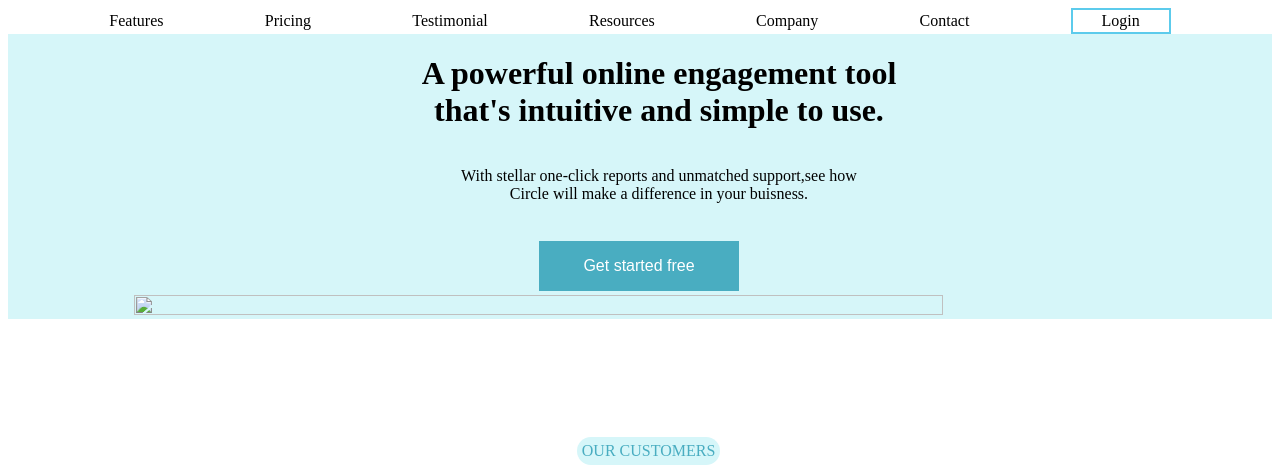
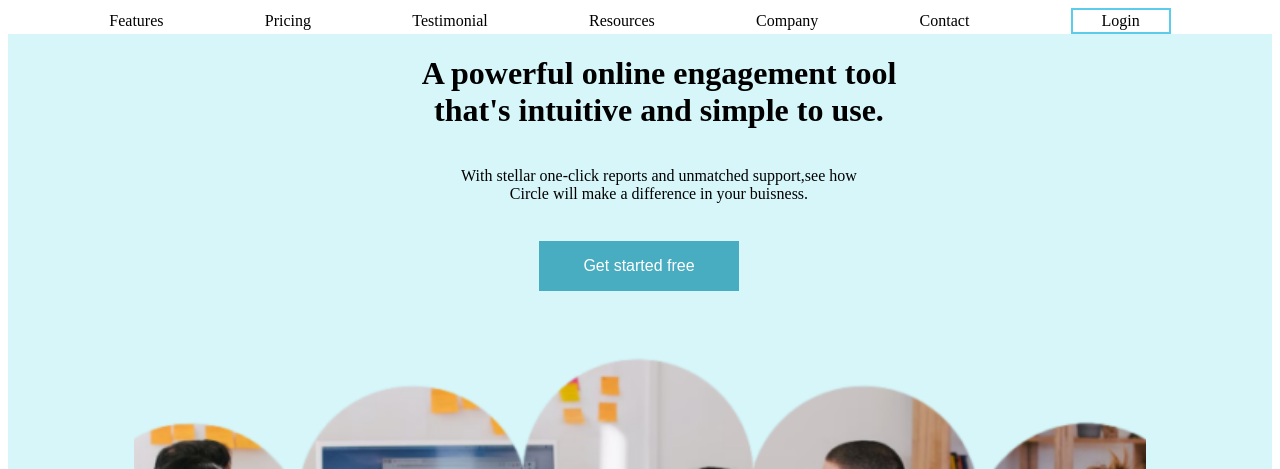
Before and after one commit to Madhumathi0724/webpage, a plain HTML site: page index.html in a window 1280 px wide. Shown: the top 469 px of the page. Drawn offline with Linux system fonts and the light colour scheme.

Commit message:
Version1

```diff
--- a/index.html
+++ b/index.html
@@ -24,7 +24,7 @@
                      Circle will make a difference in your buisness.</p><br>
             <button class="button button1">Get started free  </button>
 
-            <img src="file:///C:/Users/Madhu%20mathi/Downloads/first.png" width="80%" height="90%">
+            <img src="first.png" width="80%" height="90%">
             </div><br>
             <div class="content1">
                 <span class="customer">
```
Also changed, not shown: first.png (added).
